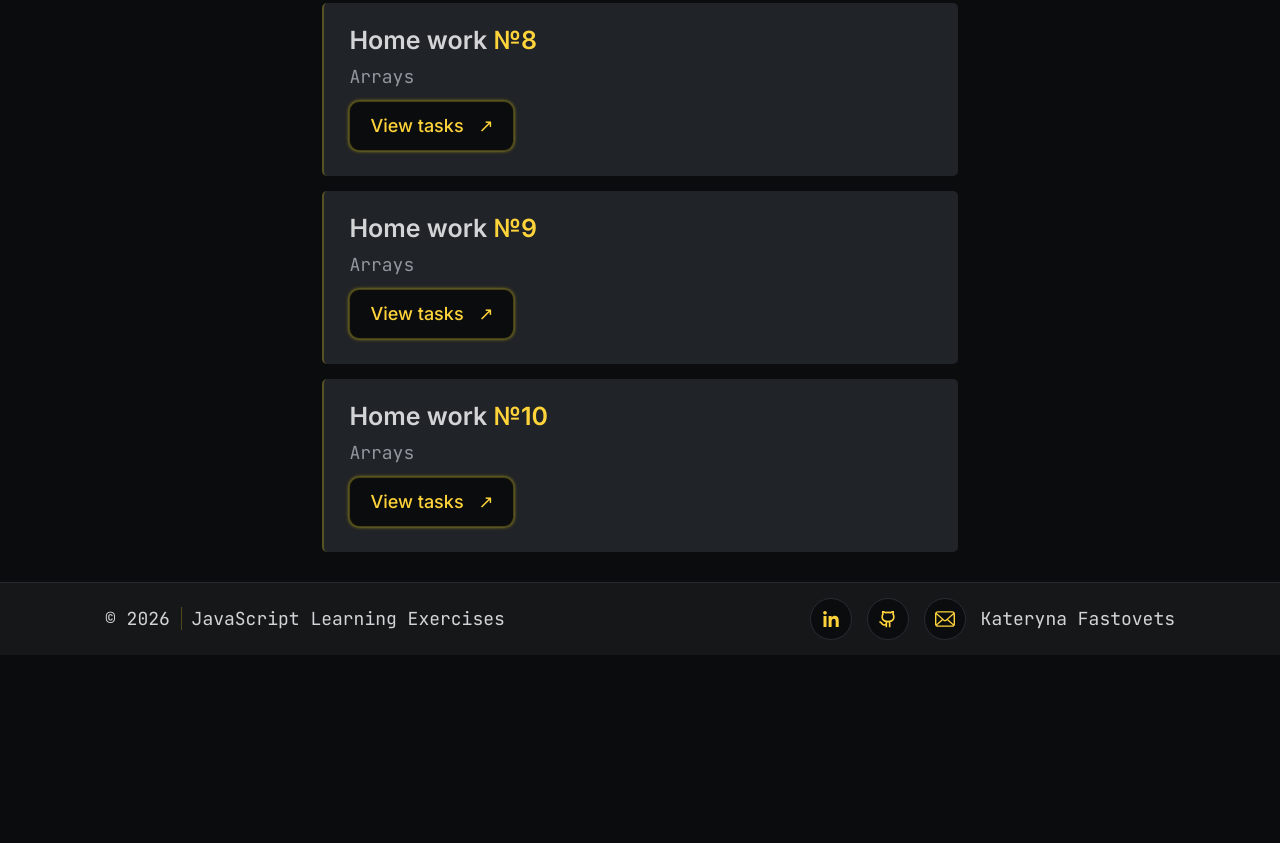
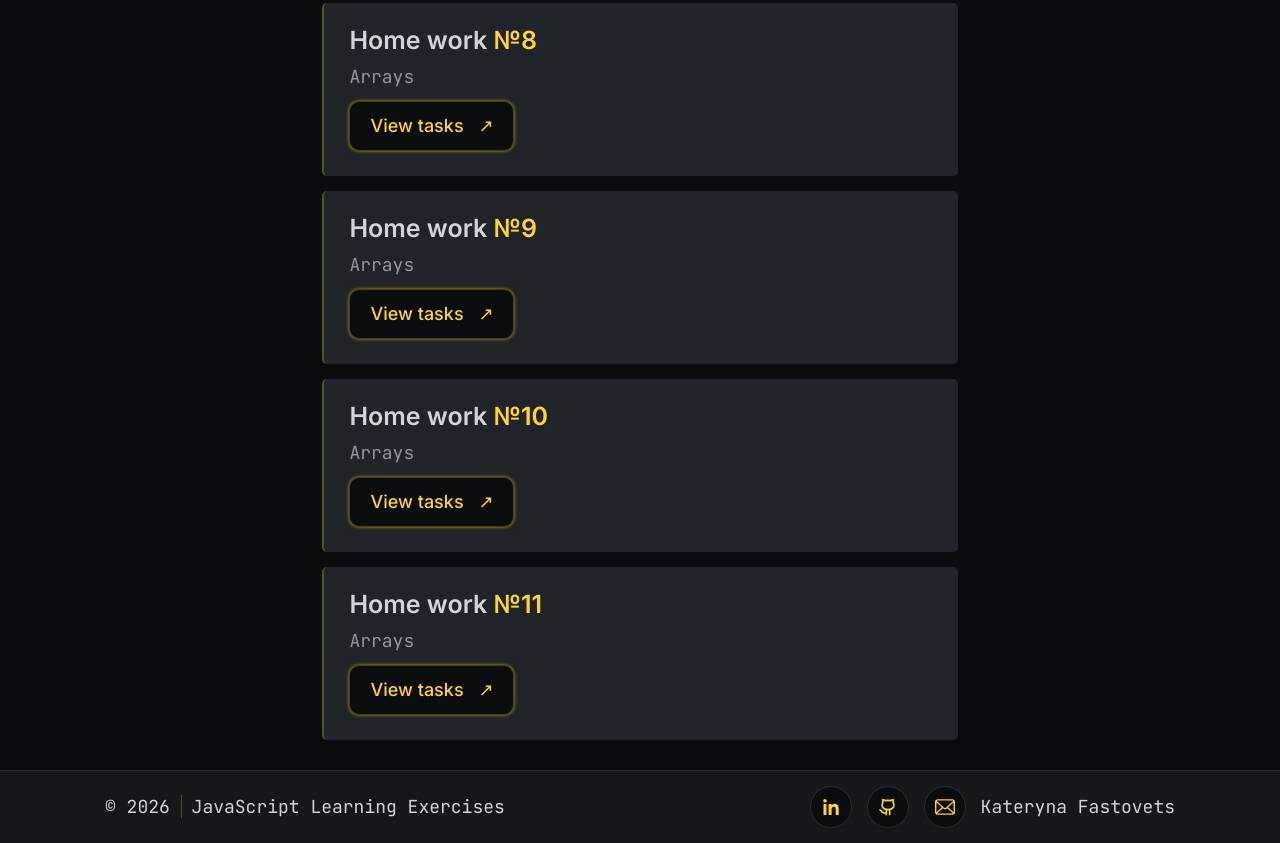
Before and after one commit to KaterynaFastovets/course-js, a plain HTML site: page home-assignments/index.html in a window 1280 px wide. Shown: the part 1057-1900 px from the top of the page. Before the commit the page ends 1712 px from the top, so only its background shows below. Drawn offline with Linux system fonts and the light colour scheme.

Commit message:
Add files via upload

```diff
--- a/home-assignments/index.html
+++ b/home-assignments/index.html
@@ -117,6 +117,16 @@
                 View tasks
               </a>
             </li>
+            <li class="menu__item">
+              <h2 class="menu__title">
+                Home work
+                <span>№11</span>
+              </h2>
+              <p>Arrays</p>
+              <a class="menu__button button" href="./lesson-11/index.html">
+                View tasks
+              </a>
+            </li>
           </ol>
         </div>
       </main>
```
